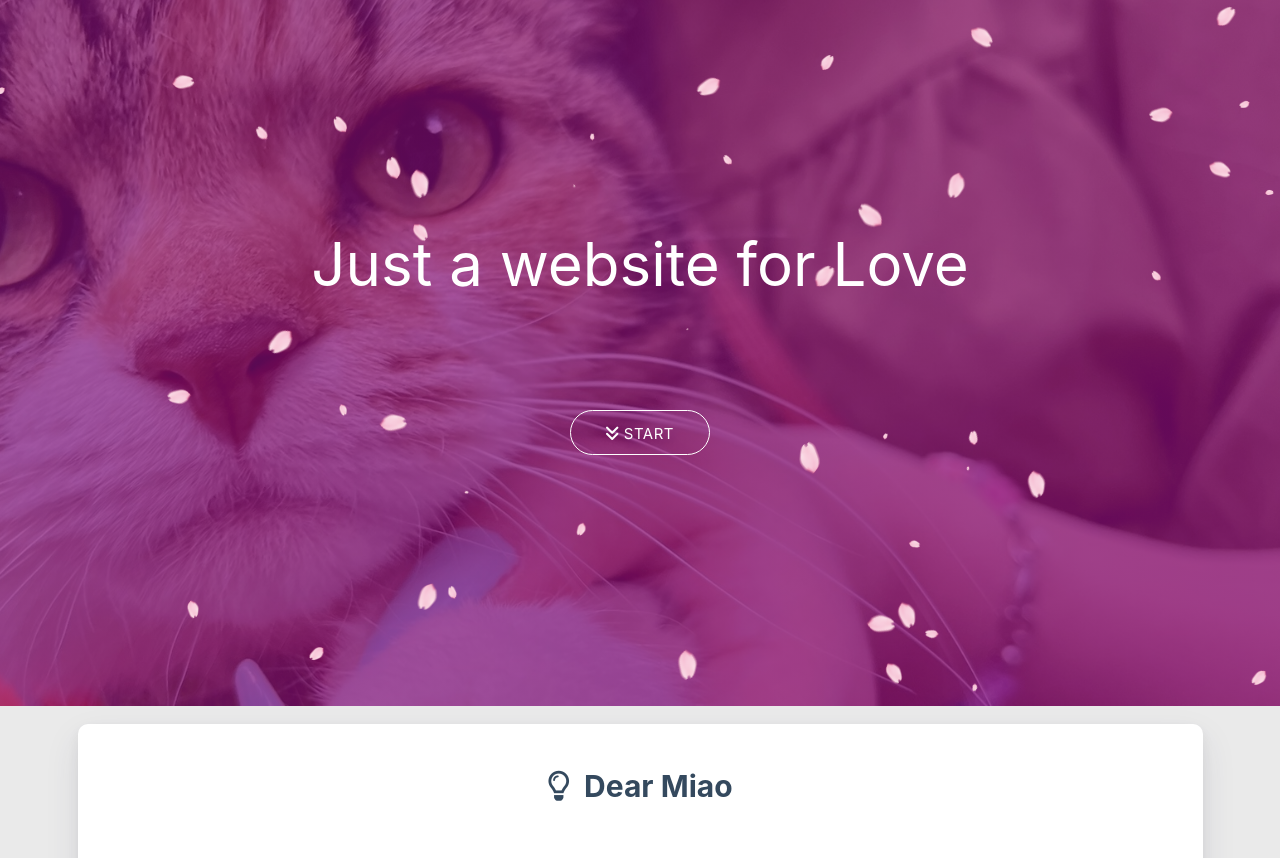
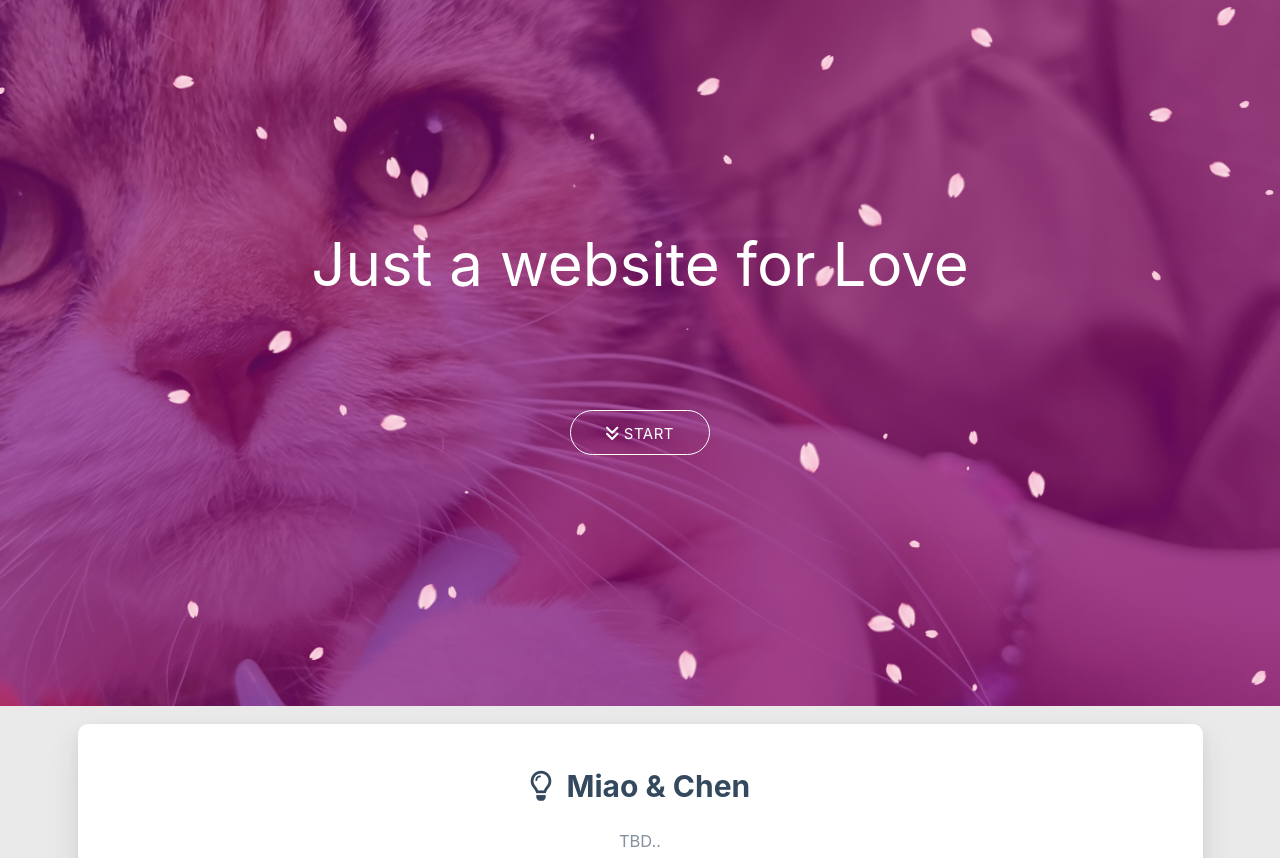
Before and after one commit to miao1026/miao1026.github.io, a plain HTML site: page index.html in a window 1280 px wide. Shown: the part 94-952 px from the top of the page. Drawn offline with Linux system fonts and the light colour scheme; some packages are replaced by stand-ins of ours; no server answers; a script that the page names is missing.

Commit message:
Site updated: 2023-06-06 16:27:03

```diff
--- a/index.html
+++ b/index.html
@@ -399,12 +399,12 @@
                         <div class="dream">
 
     <div class="title center-align">
-        <i class="far fa-lightbulb"></i>&nbsp;&nbsp;Dear Miao
+        <i class="far fa-lightbulb"></i>&nbsp;&nbsp;Miao &amp; Chen
     </div>
 
     <div class="row">
         <div class="col l8 offset-l2 m10 offset-m1 s10 offset-s1 center-align text">
-
+            TBD..
         </div>
     </div>
 </div>
```
